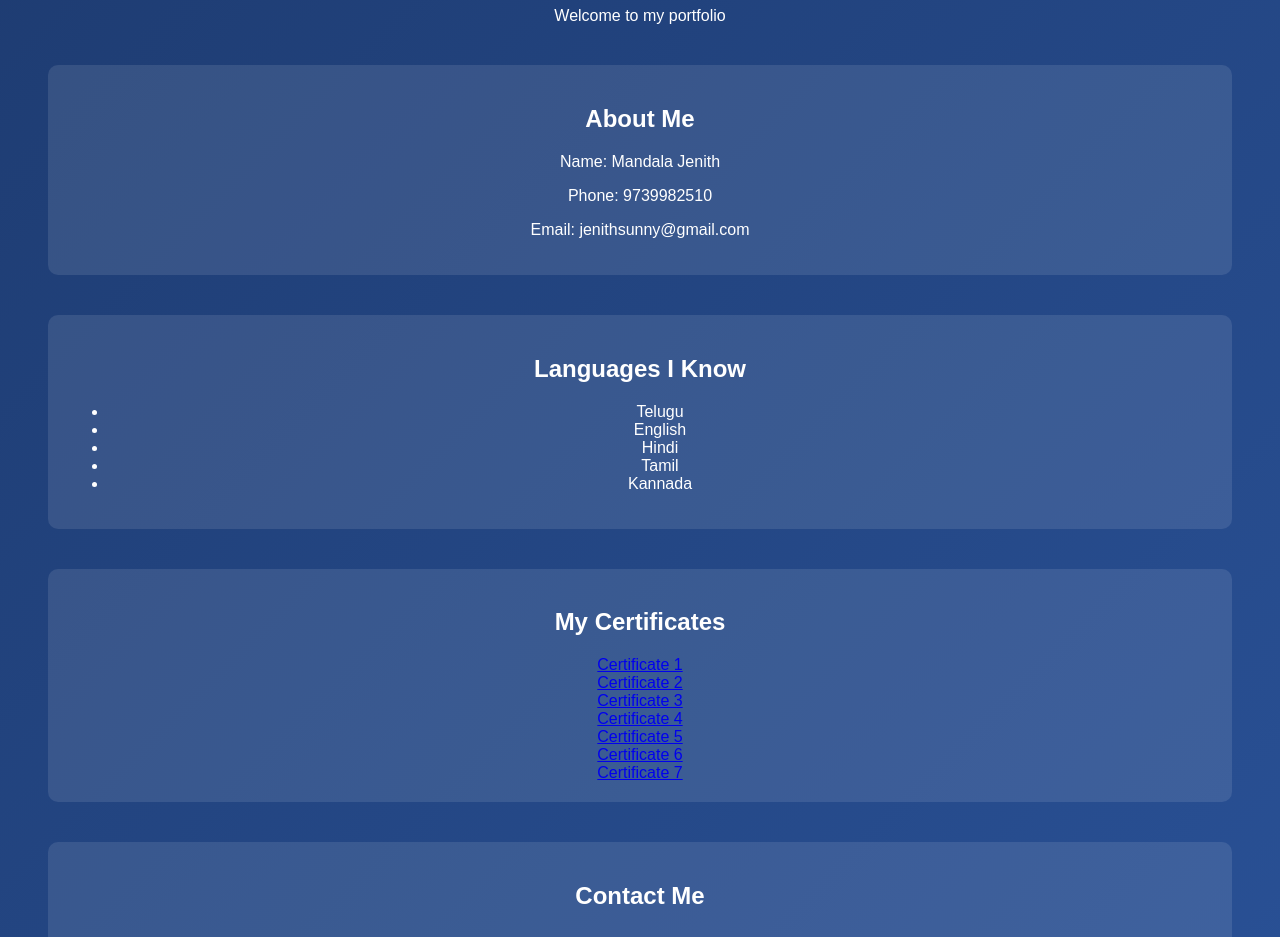
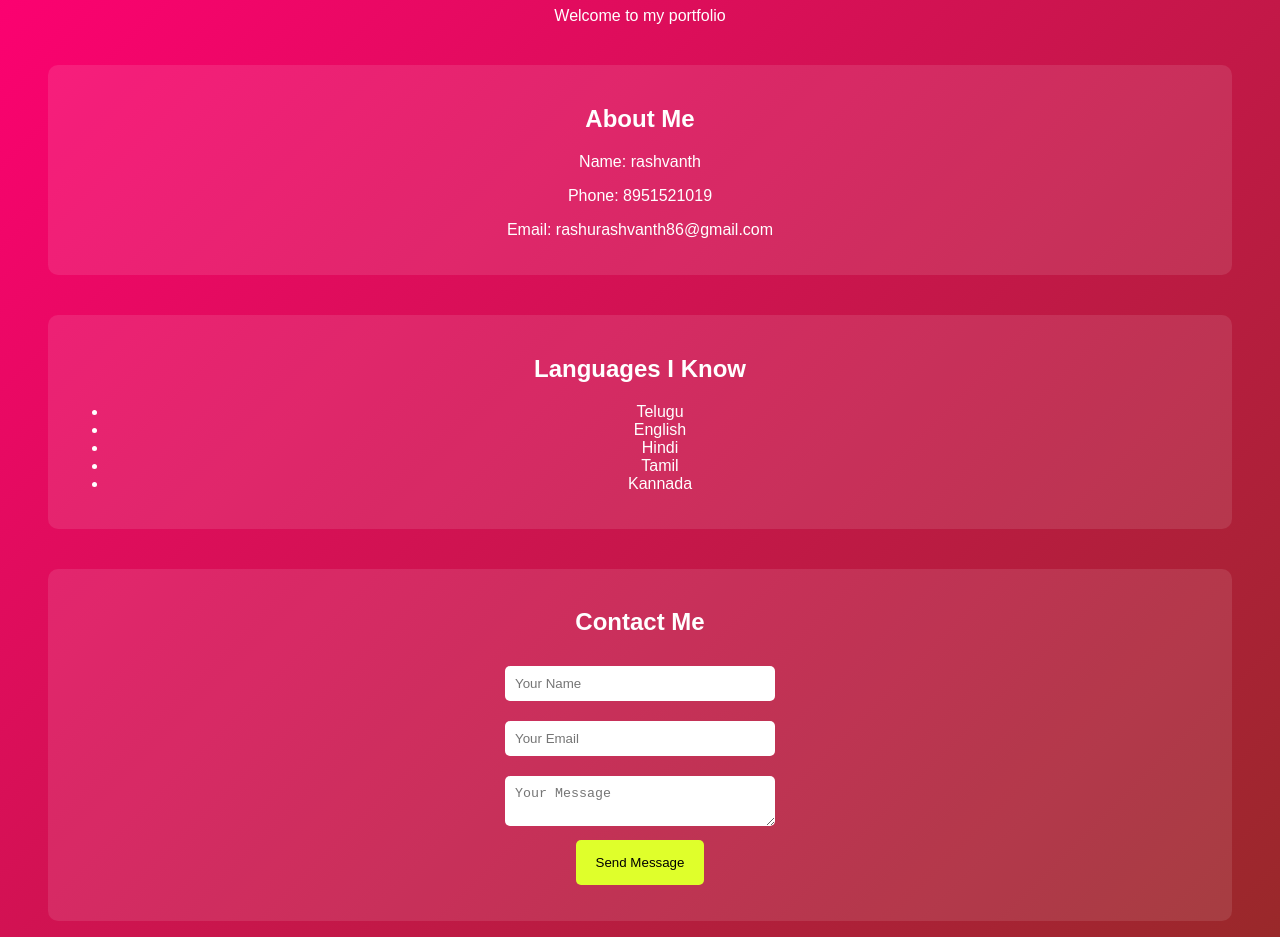
Before and after one commit to rashurashvanth86-crypto/portfolio1, a plain HTML site: page frontend/index.html in a window 1280 px wide. Shown: the part 73-1010 px from the top of the page. Drawn offline with Linux system fonts and the light colour scheme.

Commit message:
Initial commit

```diff
--- a/frontend/index.html
+++ b/frontend/index.html
@@ -8,15 +8,15 @@
 <body>
 
 <header>
-<h1>Mandala Jenith</h1>
+<h1>Rashvanth</h1>
 <p>Welcome to my portfolio</p>
 </header>
 
 <section class="about">
 <h2>About Me</h2>
-<p>Name: Mandala Jenith</p>
-<p>Phone: 9739982510</p>
-<p>Email: jenithsunny@gmail.com</p>
+<p>Name: rashvanth </p>
+<p>Phone: 8951521019</p>
+<p>Email: rashurashvanth86@gmail.com</p>
 </section>
 
 <section>
@@ -30,18 +30,7 @@
 </ul>
 </section>
 
-<section>
-<h2>My Certificates</h2>
 
-<a href="certificates/cer1.pdf" target="_blank">Certificate 1</a><br>
-<a href="certificates/cer2.pdf" target="_blank">Certificate 2</a><br>
-<a href="certificates/cer3.pdf" target="_blank">Certificate 3</a><br>
-<a href="certificates/cer4.pdf" target="_blank">Certificate 4</a><br>
-<a href="certificates/cer5.pdf" target="_blank">Certificate 5</a><br>
-<a href="certificates/cer6.pdf" target="_blank">Certificate 6</a><br>
-<a href="certificates/cer7.pdf" target="_blank">Certificate 7</a>
-
-</section>
 
 <section>
 <h2>Contact Me</h2>
--- a/frontend/style.css
+++ b/frontend/style.css
@@ -1,6 +1,6 @@
 body{
 font-family: Arial;
-background: linear-gradient(135deg,#1e3c72,#2a5298);
+background: linear-gradient(135deg,#ff0073,#982929);
 color:white;
 text-align:center;
 }
@@ -21,8 +21,8 @@ border:none;
 }
 
 button{
-padding:10px 20px;
-background:#00ffcc;
+padding:15px 20px;
+background:#dfff2b;
 border:none;
 border-radius:5px;
 cursor:pointer;
```
Also changed, not shown: 9 other files.
